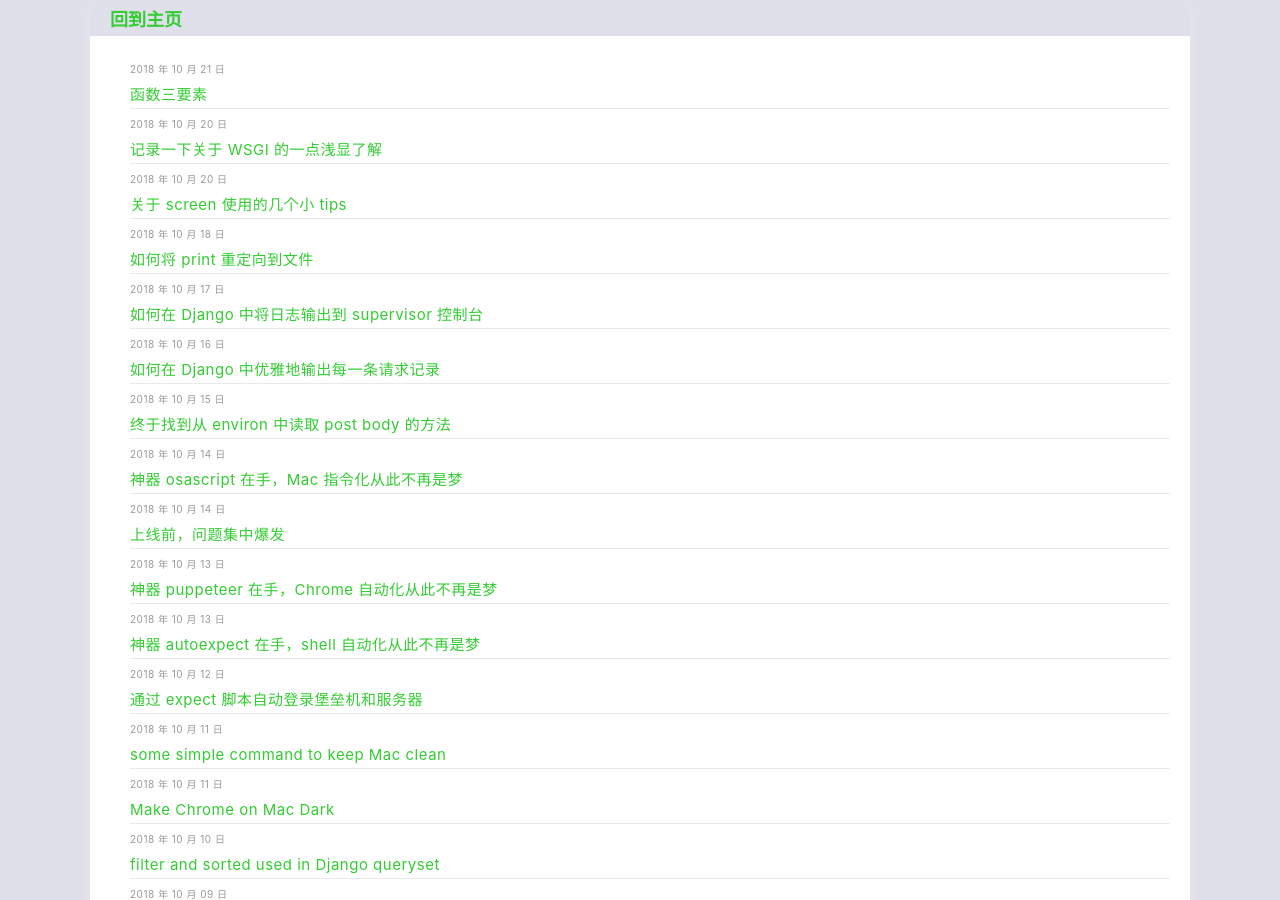
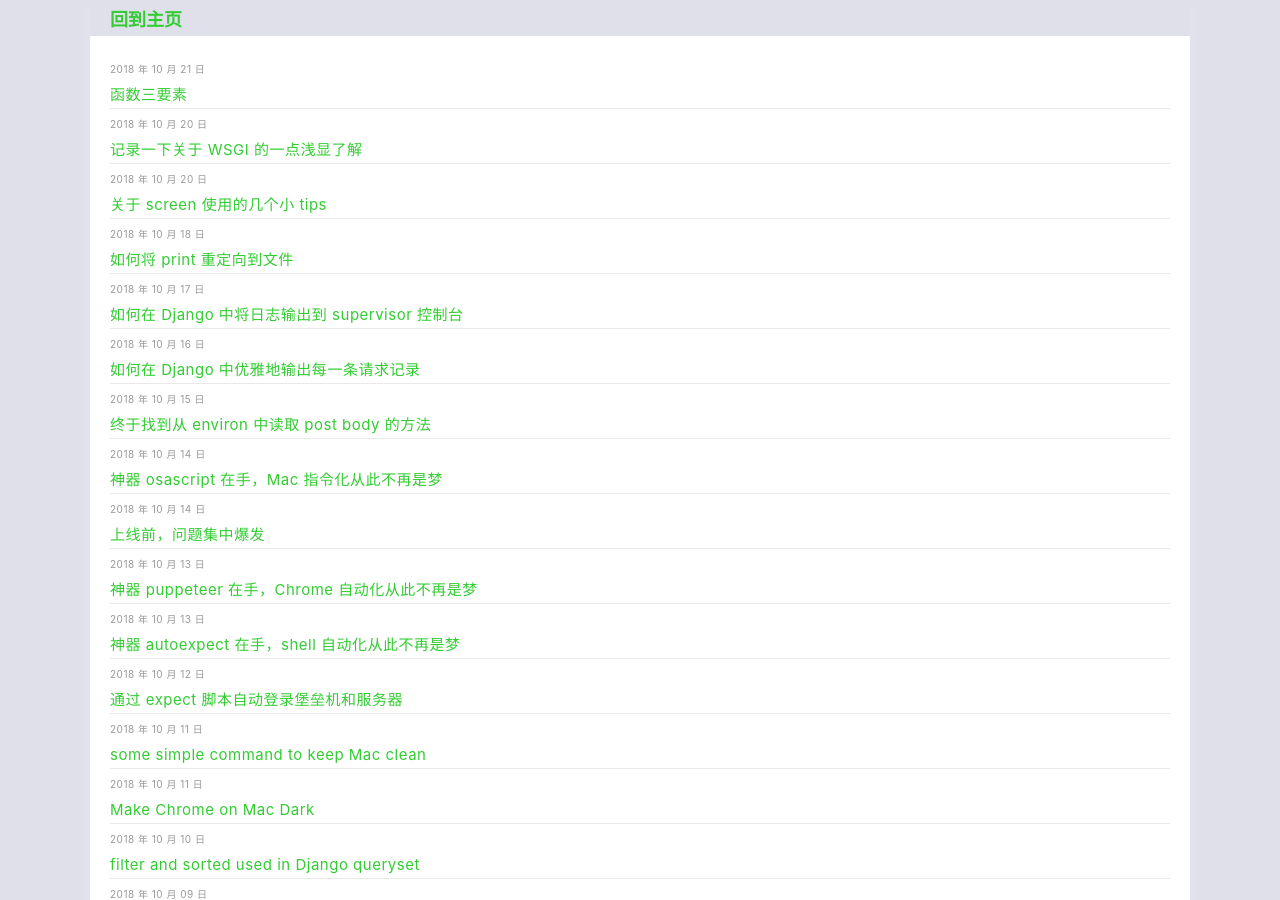
Before and after one commit to xxleyi/xxleyi.github.io, a Jekyll site: the page built from blog/index.html, in a window 1280 px wide and 900 px high. Built offline with Jekyll 4.4.1, drawn with Linux system fonts in a browser that asks for light colours.

Commit message:
refine layout

```diff
--- a/_config.yml
+++ b/_config.yml
@@ -1,4 +1,4 @@
-name: blogwebsite
+name: 西了意
 
 highlighter: rouge
 markdown: kramdown
@@ -25,6 +25,6 @@ defaults:
     values:
       layout: "post"
 
-url: "https://xxleyigithub.io" # the base hostname & protocol for your site
+url: "https://xxleyi.github.io" # the base hostname & protocol for your site
 plugins:
   - jekyll-sitemap
--- a/blog/index.html
+++ b/blog/index.html
@@ -3,7 +3,7 @@ layout: feed
 title: 西了意的个人博客 -- 记录日常
 ---
 
-	<ul id="posts" style="list-style-type: none;">
+	<ul id="posts" style="margin-left: -2rem; list-style-type: none;">
 	  {% for post in site.posts %}
 	    <li style="margin-left: -2rem; font-size: 1.5rem; letter-spacing: 0.5px; text-align: left; border-bottom:1px solid #e9e9e9;"><span style="font-size: 1rem; color:#999;">{{ post.date | date: "%Y 年 %m 月 %d 日" }}</span><a style="display: block;" href="{{ post.url }}" title="{{ post.title }}">{{ post.title }}</a></li>
 	  {% endfor %}
```
Also changed, not shown: index.html (+9 -0 lines).
